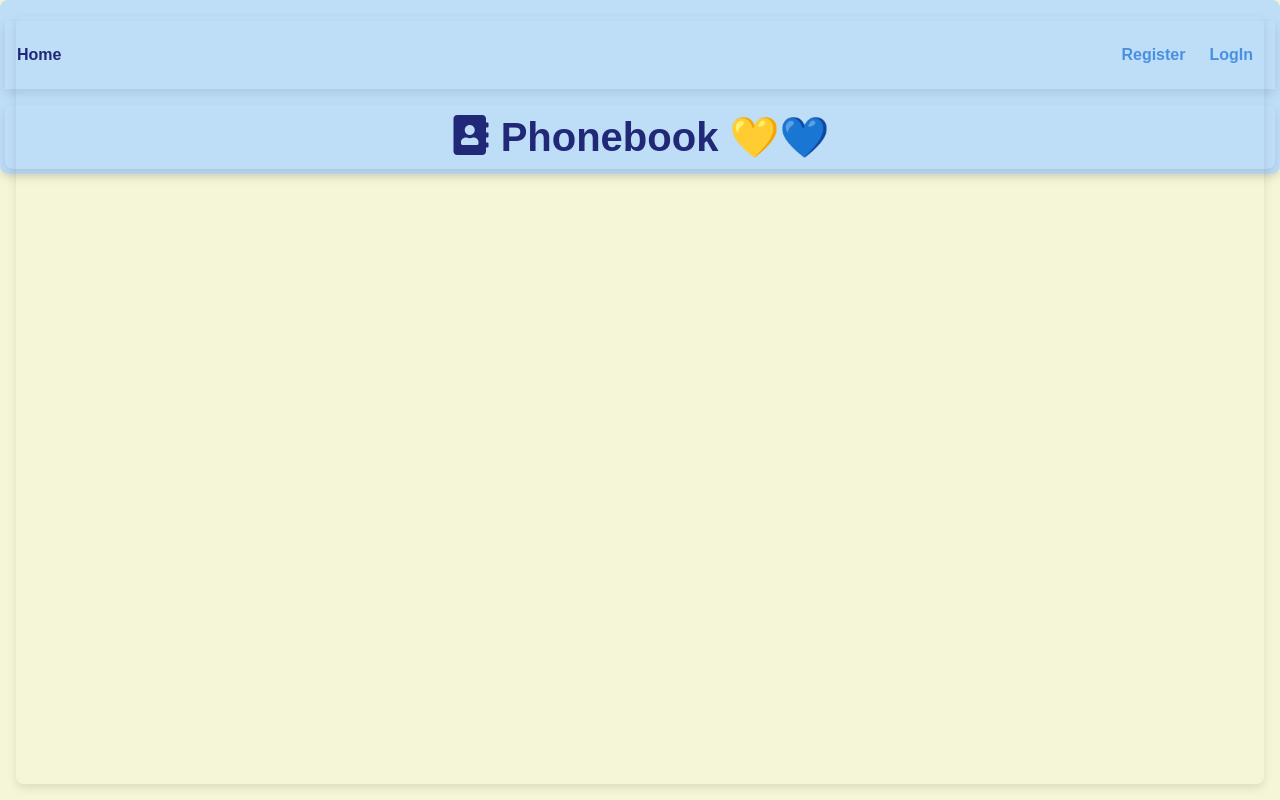
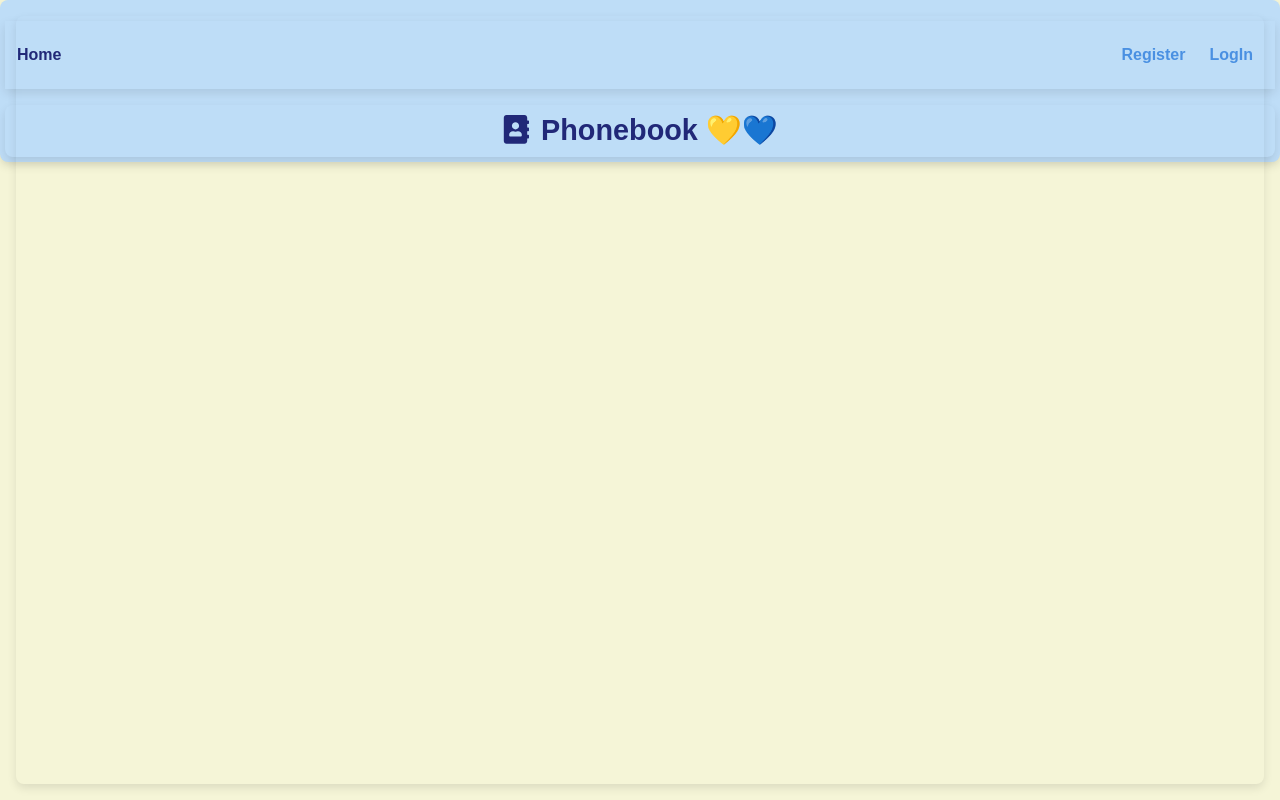
Before and after one commit to Valeriia-Martynova/goit-react-hw-08, a React (Vite) app: page / in a window 1280 px wide. Built offline with nearby package versions, Linux system fonts and the light colour scheme.

Commit message:
update font-size

```diff
--- a/src/index.css
+++ b/src/index.css
@@ -42,7 +42,7 @@ div {
 }
 
 h1 {
-  font-size: 2.5em;
+  font-size: 1.8em;
   line-height: 1.1;
   display: flex;
   justify-content: center;
@@ -51,7 +51,7 @@ h1 {
 }
 
 h2 {
-  font-size: 1.8em;
+  font-size: 1.4em;
   line-height: 1.1;
   margin-top: 20px;
   margin-bottom: 10px;
```
